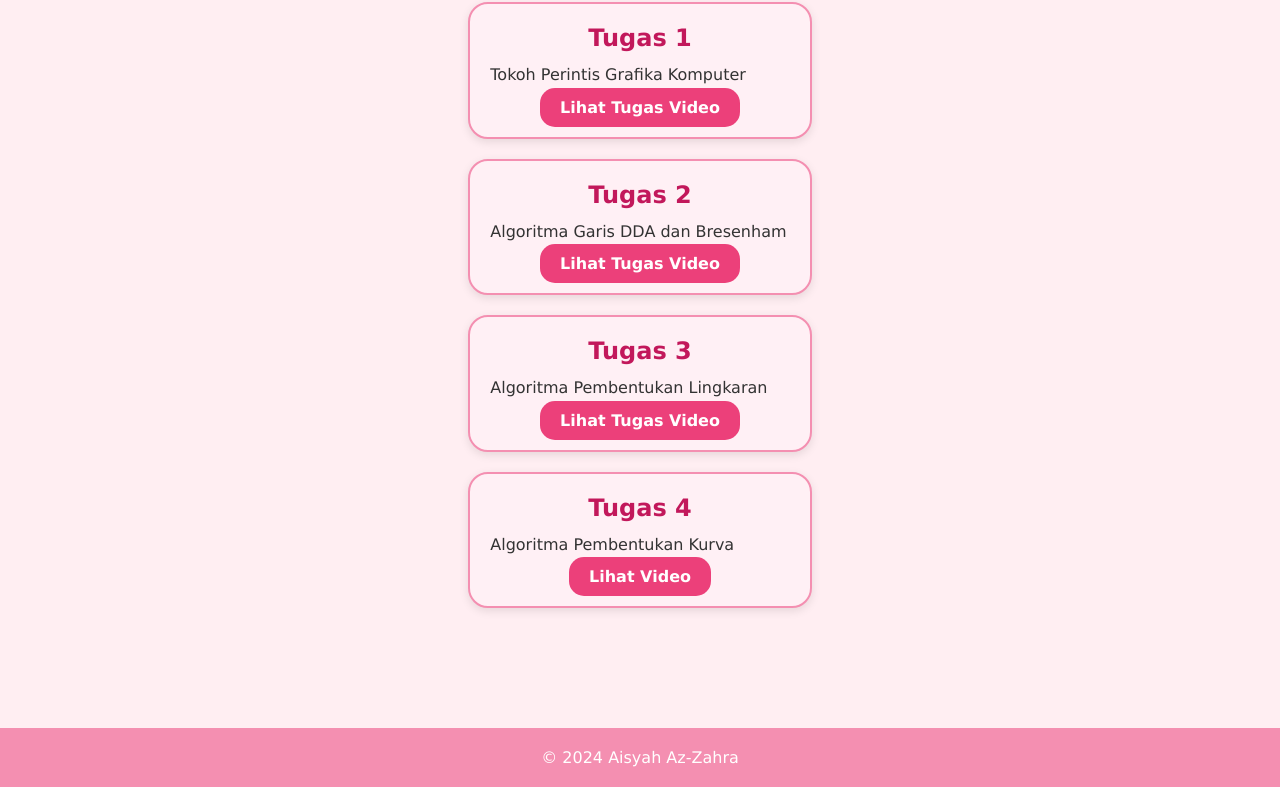
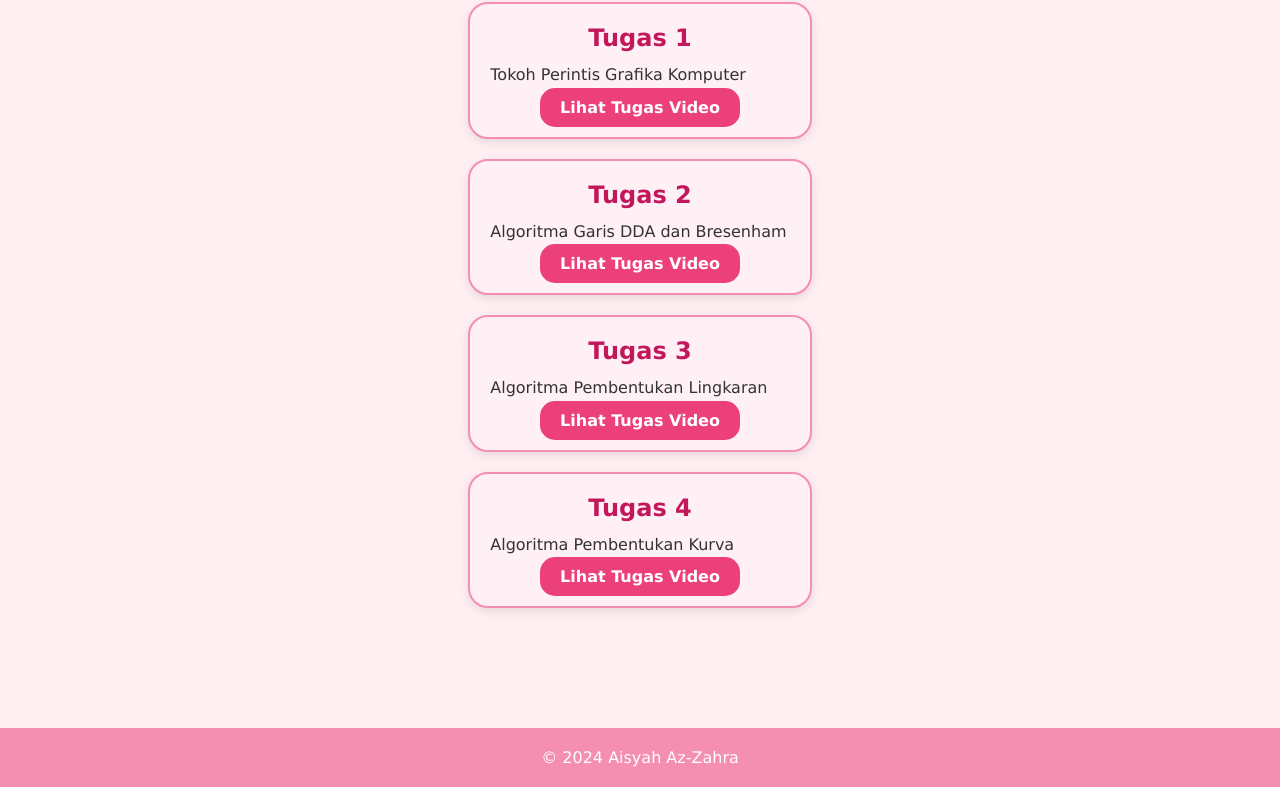
Before and after one commit to Aisyahazzahra04/2413025040, a plain HTML site: page Tugasvideo.html in a window 1280 px wide. Shown: the part 221-1008 px from the top of the page. Drawn offline with Linux system fonts and the light colour scheme.

Commit message:
Update Tugasvideo.html

```diff
--- a/Tugasvideo.html
+++ b/Tugasvideo.html
@@ -46,7 +46,7 @@
         <div class="video-task">
           <h3>Tugas 4</h3>
           <p>Algoritma Pembentukan Kurva</p>
-          <a href="https://drive.google.com/file/d/1Gkvc2sqOEJrALeki36Gh7BOEMbqfKX0P/view?usp=sharing">Lihat Video</a>
+          <a href="https://drive.google.com/file/d/1Gkvc2sqOEJrALeki36Gh7BOEMbqfKX0P/view?usp=sharing">Lihat Tugas Video</a>
         </div>
       </div>
     </section>
```
